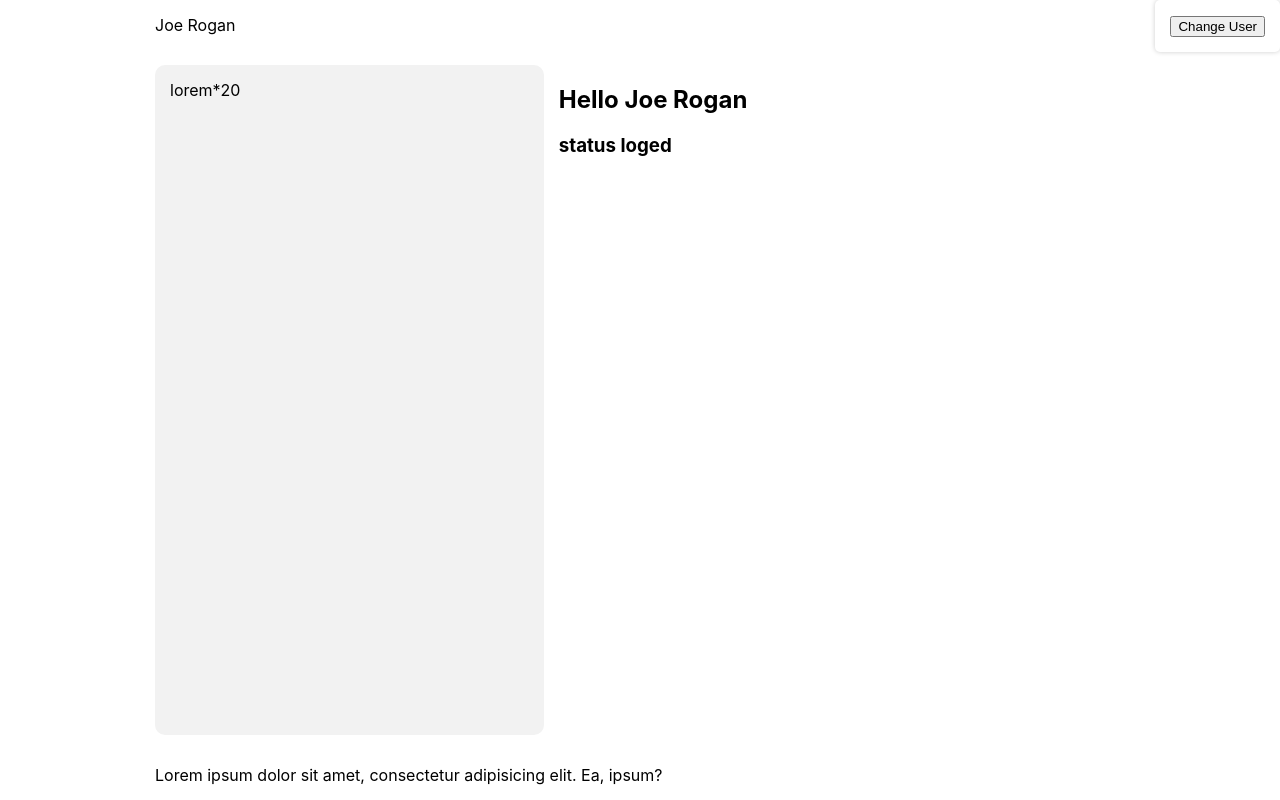
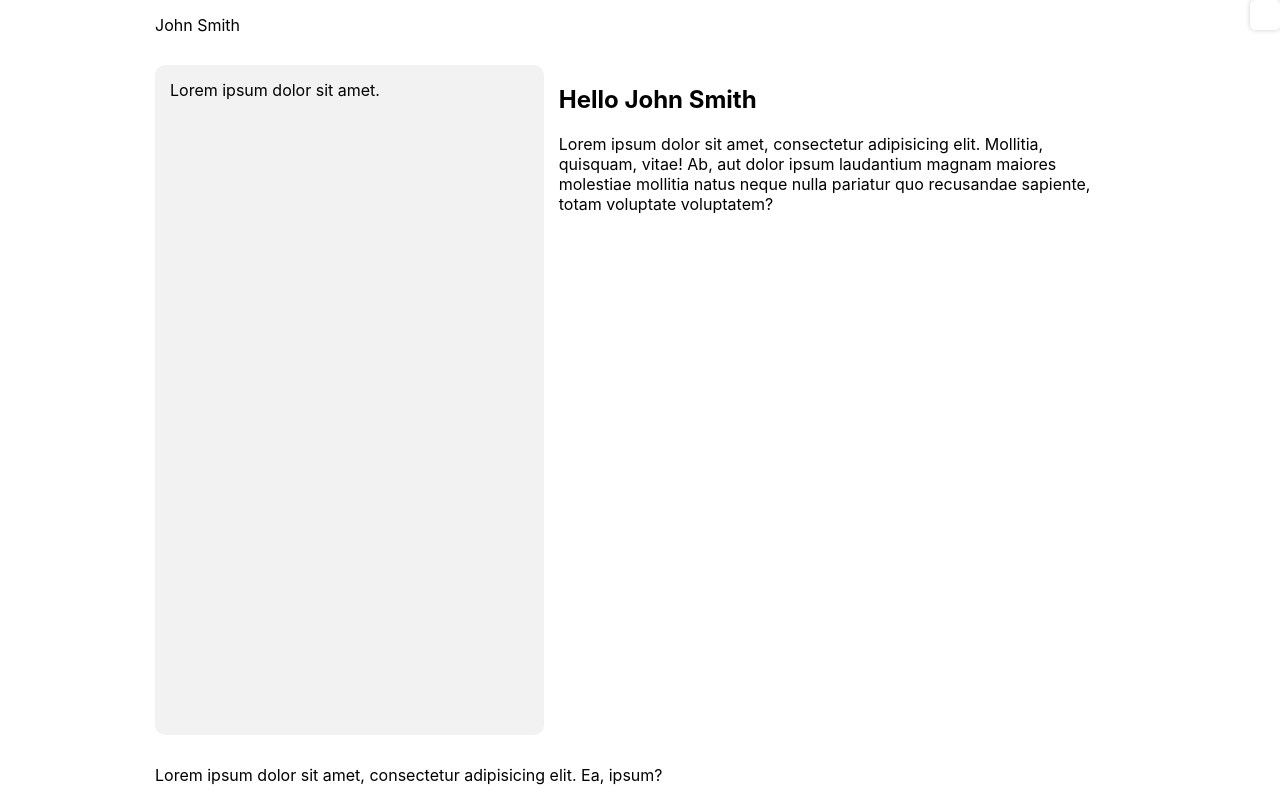
Before and after one commit to frozenfire1984/react-js__learning__context, a React (Create React App) app: page / in a window 1280 px wide. Built offline with nearby package versions, Linux system fonts and the light colour scheme.

Commit message:
components moved to files; user-context moved to file; multiple context value so far eased to single

```diff
--- a/src/App.js
+++ b/src/App.js
@@ -1,18 +1,20 @@
 import {createContext,useContext,useState,useEffect} from 'react';
+import UserContext from './contexts/user-context'
 import './styles/style.css';
+import Layout from './components/Layout'
 
-const UserContext = createContext("Unknown");
+//const UserContext = createContext("Unknown");
 
-const UserInfo = () => {
+/*const UserInfo = () => {
   const {userName} = useContext(UserContext);
   return (
     <div className="userInfo">
       {userName}
     </div>
   )
-};
+};*/
 
-const Header = () => {
+/*const Header = () => {
   return (
     <header>
       <div className="container">
@@ -20,9 +22,9 @@ const Header = () => {
       </div>
     </header>
   )
-};
+};*/
 
-const Main = ({children}) => {
+/*const Main = ({children}) => {
   const {userName,userStatus} = useContext(UserContext);
   return (
     <main className="main">
@@ -37,32 +39,32 @@ const Main = ({children}) => {
               <h3>status {userStatus}</h3>
             </div>
 
-            {/*<UserContext.Consumer>
+            {/!*<UserContext.Consumer>
               {userName => (
                 <div>
                   <h2>Hello {userName}</h2>
 
                 </div>
               )}
-            </UserContext.Consumer>*/}
+            </UserContext.Consumer>*!/}
 
-            {/*<UserContext.Consumer>
+            {/!*<UserContext.Consumer>
               {user => (
                 <div>
                   <h2>Hello {user.name}</h2>
                   <span>status {user.status}</span>
                 </div>
               )}
-            </UserContext.Consumer>*/}
+            </UserContext.Consumer>*!/}
             {children}
           </div>
         </div>
       </div>
     </main>
   )
-};
+};*/
 
-const Footer = () => {
+/*const Footer = () => {
   return (
     <footer>
       <div className="container">
@@ -70,33 +72,33 @@ const Footer = () => {
       </div>
     </footer>
   )
-};
+};*/
 
-const Layout = (props, {children}) => {
+/*const Layout = (props, {children}) => {
   const {setUserName} = useContext(UserContext);
   return (
     <main className="layout">
       <div className="panel">
-        {/*<button onClick={() => props.setUserName("Dana White")}>Change User</button>*/} {/*Lifting State up*/}
+        {/!*<button onClick={() => props.setUserName("Dana White")}>Change User</button>*!/} {/!*Lifting State up*!/}
         <button onClick={() => setUserName("Dana White")}>Change User</button>
-        {/*<div className="panel__content">{props.test}</div>*/}
+        {/!*<div className="panel__content">{props.test}</div>*!/}
       </div>
       <Header/>
       <Main children={children}/>
       <Footer/>
     </main>
   )
-};
+};*/
 
 const App = () => {
-  const [userName, setUserName] = useState("John Smith");
-  const userStatus = "loged";
+  //const [userName, setUserName] = useState("John Smith");
+  //const userStatus = "loged";
 
-  useEffect(() => {
+  /*useEffect(() => {
     setTimeout(() => {
       setUserName("Joe Rogan");
     },5000)
-  },[]);
+  },[]);*/
 
   /*const user = {
     "name": "John Smith",
@@ -106,7 +108,7 @@ const App = () => {
 
   return (
     <div className="app">
-      <UserContext.Provider value={{userName, userStatus, setUserName}}>
+      <UserContext.Provider value="John Smith">
         <Layout
           //setUserName={setUserName} //Lifting State up
           //test="foo bar"
--- /dev/null
+++ b/src/components/Footer.jsx
@@ -0,0 +1,11 @@
+const Footer = () => {
+  return (
+    <footer>
+      <div className="container">
+        Lorem ipsum dolor sit amet, consectetur adipisicing elit. Ea, ipsum?
+      </div>
+    </footer>
+  )
+};
+
+export default Footer;
--- /dev/null
+++ b/src/components/Header.jsx
@@ -0,0 +1,13 @@
+import UserInfo from './UserInfo'
+
+const Header = () => {
+  return (
+    <header>
+      <div className="container">
+        <UserInfo />
+      </div>
+    </header>
+  )
+};
+
+export default Header;
--- /dev/null
+++ b/src/components/Layout.jsx
@@ -0,0 +1,22 @@
+import {useContext} from "react";
+import Header from './Header'
+import Main from './Main'
+import Footer from './Footer'
+
+const Layout = ({children}) => {
+  //const {setUserName} = useContext(UserContext);
+  return (
+    <main className="layout">
+      <div className="panel">
+        {/*<button onClick={() => props.setUserName("Dana White")}>Change User</button>*/} {/*Lifting State up*/}
+        {/*<button onClick={() => setUserName("Dana White")}>Change User</button>*/}
+        {/*<div className="panel__content">{props.test}</div>*/}
+      </div>
+      <Header/>
+      <Main children={children}/>
+      <Footer/>
+    </main>
+  )
+};
+
+export default Layout;
--- /dev/null
+++ b/src/components/Main.jsx
@@ -0,0 +1,44 @@
+import {useContext} from "react";
+import UserContext from './../contexts/user-context'
+
+const Main = ({children}) => {
+  const userName = useContext(UserContext);
+  return (
+    <main className="main">
+      <div className="container">
+        <div className="cols">
+          <aside className="cols__aside">
+            Lorem ipsum dolor sit amet.
+          </aside>
+          <div className="cols__content">
+            <div>
+              <h2>Hello {userName}</h2>
+              {/*<h3>status {userStatus}</h3>*/}
+            </div>
+
+            {/*<UserContext.Consumer>
+              {userName => (
+                <div>
+                  <h2>Hello {userName}</h2>
+
+                </div>
+              )}
+            </UserContext.Consumer>*/}
+
+            {/*<UserContext.Consumer>
+              {user => (
+                <div>
+                  <h2>Hello {user.name}</h2>
+                  <span>status {user.status}</span>
+                </div>
+              )}
+            </UserContext.Consumer>*/}
+            {children}
+          </div>
+        </div>
+      </div>
+    </main>
+  )
+};
+
+export default Main;
--- /dev/null
+++ b/src/components/UserInfo.jsx
@@ -0,0 +1,13 @@
+import {useContext} from "react";
+import UserContext from './../contexts/user-context'
+
+const UserInfo = () => {
+  const userName = useContext(UserContext);
+  return (
+    <div className="userInfo">
+      {userName}
+    </div>
+  )
+};
+
+export default UserInfo;
--- /dev/null
+++ b/src/contexts/user-context.js
@@ -0,0 +1,7 @@
+import {createContext} from 'react';
+
+//const userName = "John Smith";
+
+const UserContext = createContext("Unknown");
+
+export default UserContext;
```
